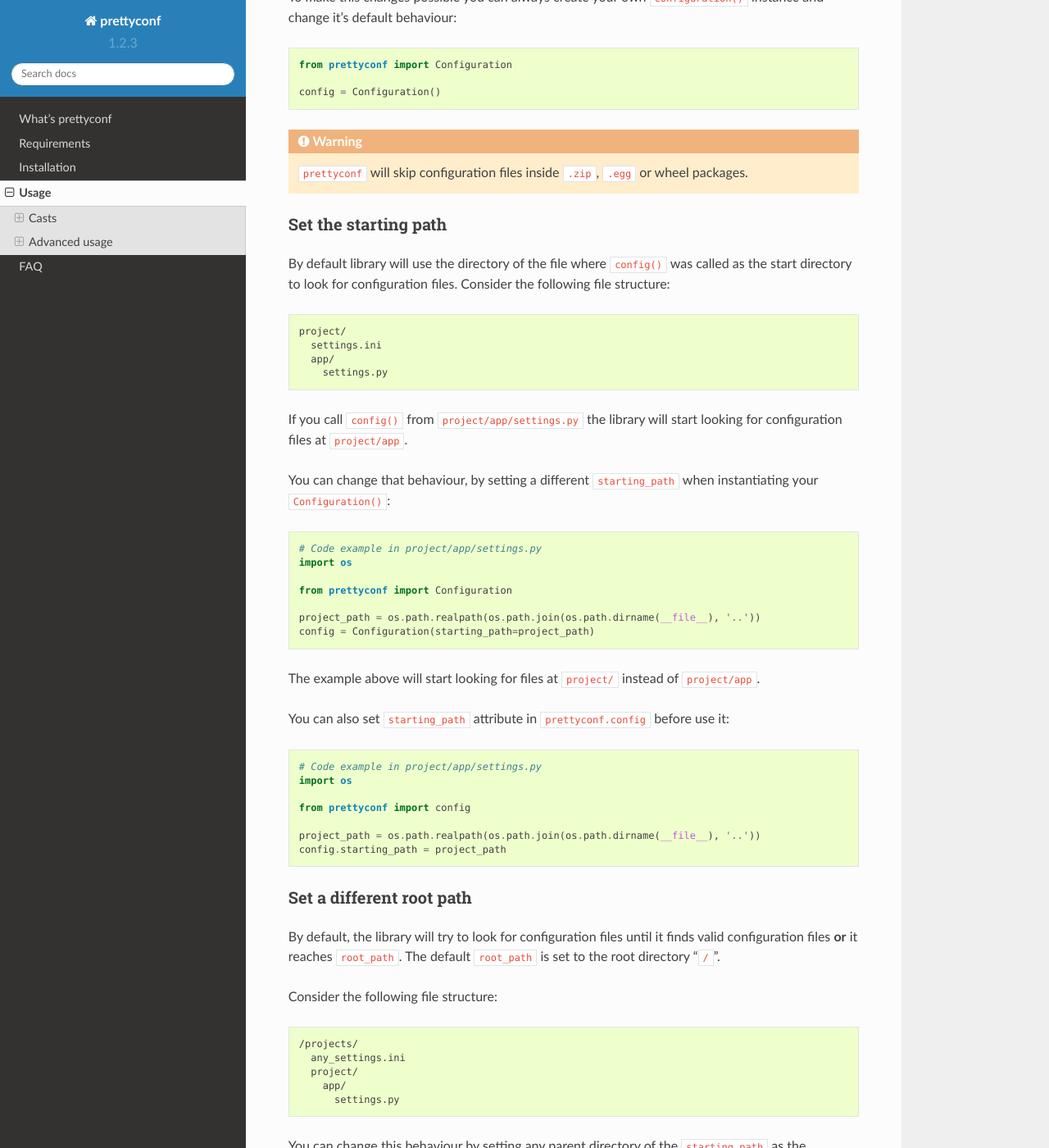
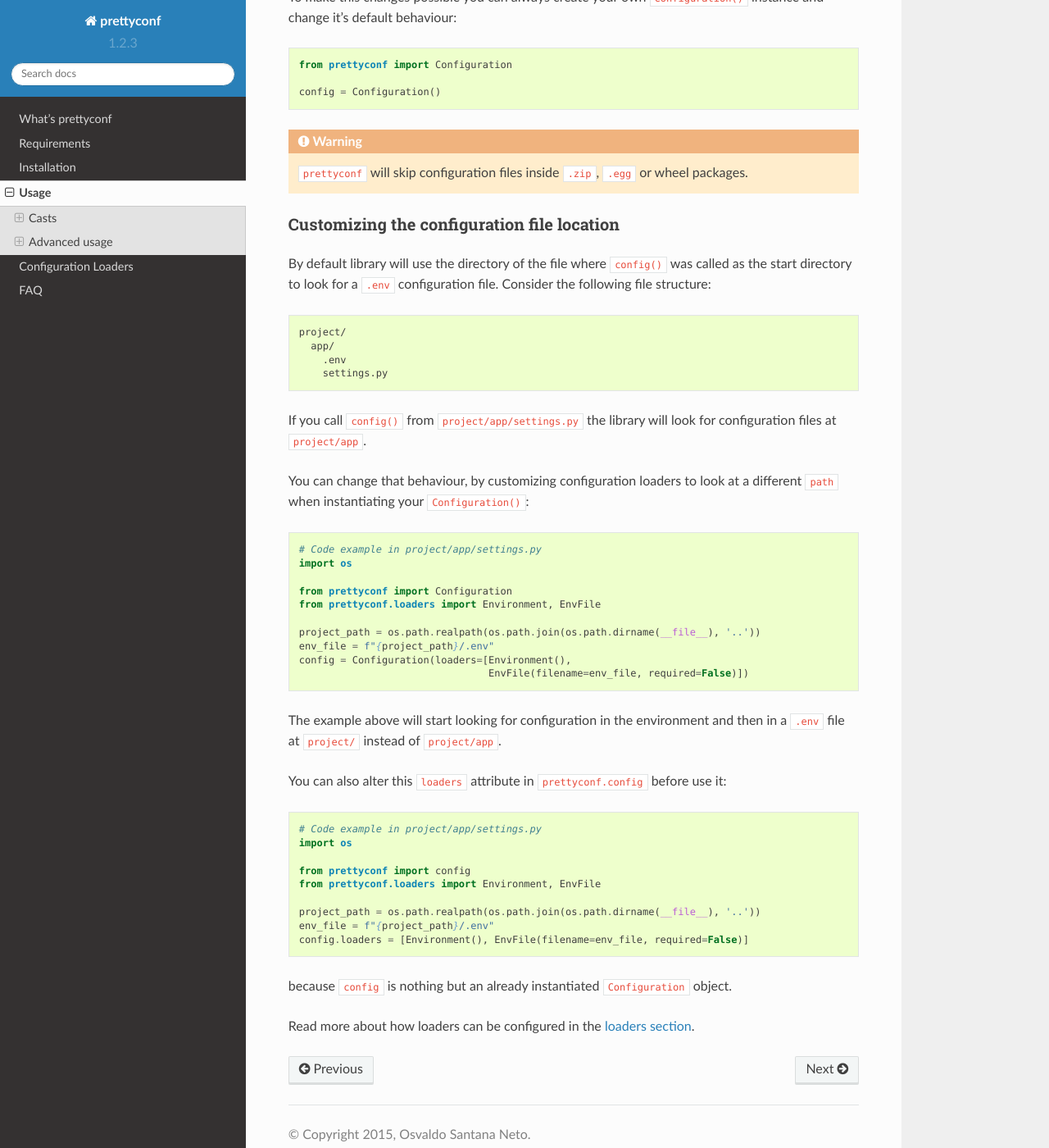
Before and after one commit to osantana/prettyconf, a Sphinx documentation site: the page built from docs/source/usage.rst, in a window 1280 px wide and 1400 px high, scrolled down 1904 px. Shown: the whole window at 82% size. Built offline with Sphinx 7.4.7 and the Read the Docs theme 2.0.0, drawn with Linux system fonts in a browser that asks for light colours; some of the changed text lies outside the part shown.

Commit message:
Added docs for loaders

```diff
--- a/docs/source/index.rst
+++ b/docs/source/index.rst
@@ -14,6 +14,7 @@ Contents:
    introduction.rst
    installation.rst
    usage.rst
+   loaders.rst
    faq.rst
 
 
--- a/docs/source/usage.rst
+++ b/docs/source/usage.rst
@@ -108,25 +108,25 @@ To make this changes possible you can always create your own
    ``.egg`` or wheel packages.
 
 
-Set the starting path
-+++++++++++++++++++++
+Customizing the configuration file location
++++++++++++++++++++++++++++++++++++++++++++
 
 By default library will use the directory of the file where ``config()`` was
-called as the start directory to look for configuration files. Consider the
-following file structure:
+called as the start directory to look for a ``.env`` configuration file.
+Consider the following file structure:
 
 .. code-block:: text
 
     project/
-      settings.ini
       app/
+        .env
         settings.py
 
-If you call ``config()`` from ``project/app/settings.py`` the library will start looking
+If you call ``config()`` from ``project/app/settings.py`` the library will look
 for configuration files at ``project/app``.
 
-You can change that behaviour, by setting a different ``starting_path`` when instantiating
-your ``Configuration()``:
+You can change that behaviour, by customizing configuration loaders to look at
+a different ``path`` when instantiating your ``Configuration()``:
 
 .. code-block:: python
 
@@ -134,13 +134,17 @@ your ``Configuration()``:
     import os
 
     from prettyconf import Configuration
+    from prettyconf.loaders import Environment, EnvFile
 
     project_path = os.path.realpath(os.path.join(os.path.dirname(__file__), '..'))
-    config = Configuration(starting_path=project_path)
+    env_file = f"{project_path}/.env"
+    config = Configuration(loaders=[Environment(),
+                                    EnvFile(filename=env_file, required=False)])
 
-The example above will start looking for files at ``project/`` instead of ``project/app``.
+The example above will start looking for configuration in the environment and
+then in a ``.env`` file at ``project/`` instead of ``project/app``.
 
-You can also set ``starting_path`` attribute in ``prettyconf.config`` before use it:
+You can also alter this ``loaders`` attribute in ``prettyconf.config`` before use it:
 
 .. code-block:: python
 
@@ -148,66 +152,16 @@ You can also set ``starting_path`` attribute in ``prettyconf.config`` before use
     import os
 
     from prettyconf import config
+    from prettyconf.loaders import Environment, EnvFile
 
     project_path = os.path.realpath(os.path.join(os.path.dirname(__file__), '..'))
-    config.starting_path = project_path
+    env_file = f"{project_path}/.env"
+    config.loaders = [Environment(), EnvFile(filename=env_file, required=False)]
+
+because ``config`` is nothing but an already instantiated ``Configuration`` object.
 
 
-Set a different root path
-+++++++++++++++++++++++++
-
-By default, the library will try to look for configuration files until it finds
-valid configuration files **or** it reaches ``root_path``. The default
-``root_path`` is set to the root directory "``/``".
-
-Consider the following file structure:
-
-.. code-block:: text
-
-    /projects/
-      any_settings.ini
-      project/
-        app/
-          settings.py
-
-You can change this behaviour by setting any parent directory of the
-``starting_path`` as the ``root_path`` when instantiating ``Configuration``:
-
-.. code-block:: python
-
-    # Code example in project/app/settings.py
-    import os
-
-    from prettyconf import Configuration
-
-    project_path = os.path.realpath(os.path.join(app_path), '..'))
-    config = Configuration(root_path=project_path)
-
-The example above will start looking for files at ``project/app/`` and will stop looking
-for configuration files at ``project/``, actually never looking at ``any_settings.ini``
-and no configuration being loaded at all.
-
-You can also set ``root_path`` attribute in ``prettyconf.config`` before use it:
-
-.. code-block:: python
-
-    # Code example in project/app/settings.py
-    from prettyconf import config
-
-    project_path = os.path.realpath(os.path.join(os.path.dirname(__file__), '..'))
-    config.root_path = project_path
-
-The ``root_path`` must be a parent directory of ``starting_path``:
-
-.. code-block:: python
-
-    # Code example in project/app/settings.py
-    from prettyconf import config
-
-    config.starting_path = "/foo/bar"
-    config.root_path = "/baz"  # /baz is not parent of /foo/bar
-
-    MY_CONFIG = config("PROJECT_MY_CONFIG")  # raises an InvalidPath exception here
+Read more about how loaders can be configured in the :doc:`loaders section<loaders>`.
 
 
 .. _dj-database-url: https://github.com/kennethreitz/dj-database-url
```
Also changed, not shown: docs/source/loaders.rst (added, +46 -0 lines).
